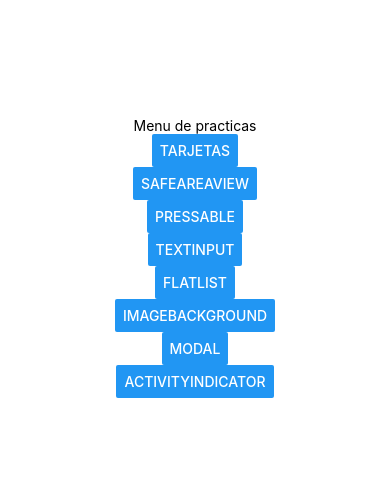
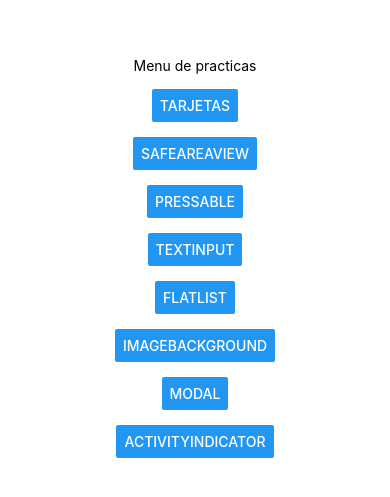
Before and after one commit to leo028-SC/DAM_TIID222, a React Native app in the folder miAPP2/: screen / in a window 390 px wide. Shown: the part 165-662 px from the top of the page. Built offline with nearby package versions, Linux system fonts and the light colour scheme.

Commit message:
proyecto de la practica

```diff
--- a/miAPP2/app.json
+++ b/miAPP2/app.json
@@ -19,6 +19,9 @@
     },
     "web": {
       "favicon": "./assets/favicon.png"
-    }
+    },
+    "plugins": [
+      "expo-status-bar"
+    ]
   }
 }
--- a/miAPP2/screens/MenuScreen.js
+++ b/miAPP2/screens/MenuScreen.js
@@ -72,5 +72,6 @@ const styles = StyleSheet.create({
         backgroundColor: '#fff',
         alignItems: 'center',
         justifyContent: 'center',
+        gap: 15,
     }
 });
```
Also changed, not shown: miAPP2/package.json (+6 -6 lines), 1 other file (tests, documents, lock files or other folders).
